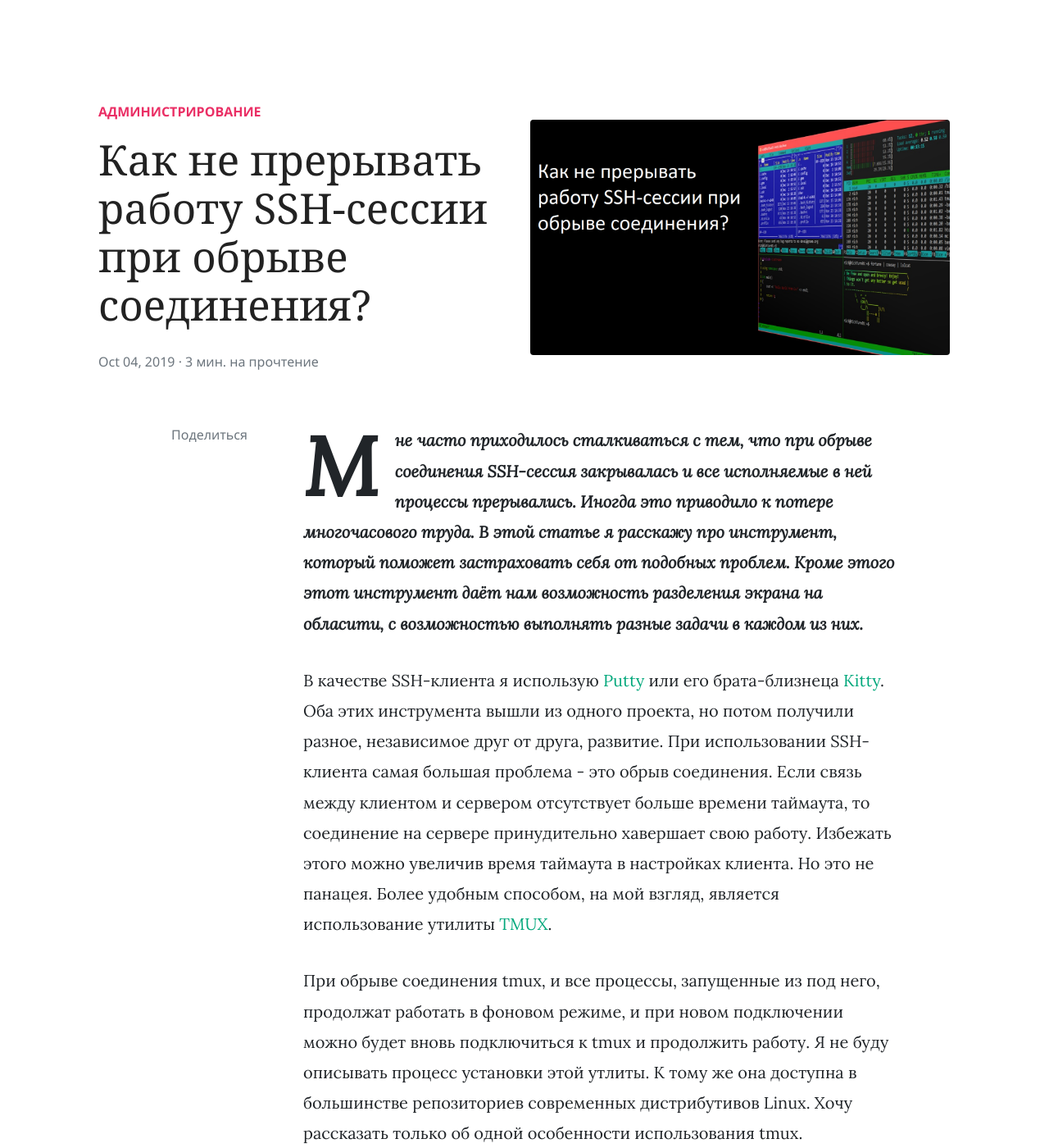
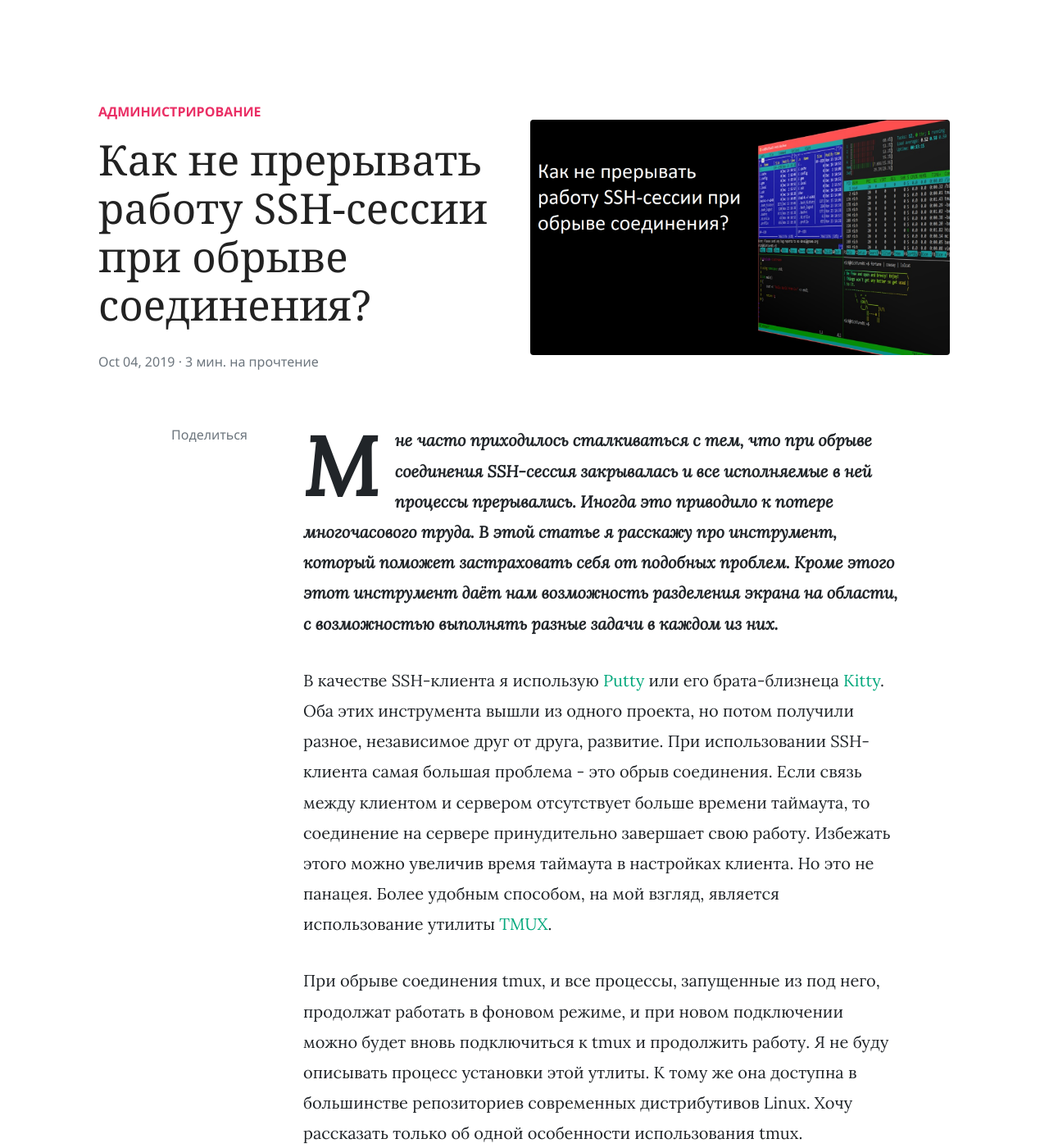
Before and after one commit to mdanshin/mdanshin.github.io, a Jekyll site: the page built from _posts/2019-10-04-tmux.md, in a window 1280 px wide and 1400 px high. Shown: the whole window at 82% size. Built offline with Jekyll 4.4.1, drawn with Linux system fonts in a browser that asks for light colours; nearby versions of some CDN libraries; comment, search, counter and statistics services are not loaded; some of the changed text lies outside the part shown.

Commit message:
some fix

```diff
--- a/_posts/2019-10-04-tmux.md
+++ b/_posts/2019-10-04-tmux.md
@@ -6,9 +6,9 @@ tags: [ Linux ]
 image: assets/images/tmux/0.png
 author: Mikhail
 ---
-***Мне часто приходилось сталкиваться с тем, что при обрыве соединения SSH-сессия закрывалась и все исполняемые в ней процессы прерывались. Иногда это приводило к потере многочасового труда. В этой статье я расскажу про инструмент, который поможет застраховать себя от подобных проблем. Кроме этого этот инструмент даёт нам возможность разделения экрана на обласити, с возможностью выполнять разные задачи в каждом из них.***
+***Мне часто приходилось сталкиваться с тем, что при обрыве соединения SSH-сессия закрывалась и все исполняемые в ней процессы прерывались. Иногда это приводило к потере многочасового труда. В этой статье я расскажу про инструмент, который поможет застраховать себя от подобных проблем. Кроме этого этот инструмент даёт нам возможность разделения экрана на области, с возможностью выполнять разные задачи в каждом из них.***
 
-В качестве SSH-клиента я использую [Putty](https://www.putty.org/) или его брата-близнеца [Kitty](http://www.9bis.net/kitty/?#!index.md). Оба этих инструмента вышли из одного проекта, но потом получили разное, независимое друг от друга, развитие. При использовании SSH-клиента самая большая проблема - это обрыв соединения. Если связь между клиентом и сервером отсутствует больше времени таймаута, то соединение на сервере принудительно хавершает свою работу. Избежать этого можно увеличив время таймаута в настройках клиента. Но это не панацея. Более удобным способом, на мой взгляд, является использование утилиты [TMUX](https://github.com/tmux/tmux/wiki).
+В качестве SSH-клиента я использую [Putty](https://www.putty.org/) или его брата-близнеца [Kitty](http://www.9bis.net/kitty/?#!index.md). Оба этих инструмента вышли из одного проекта, но потом получили разное, независимое друг от друга, развитие. При использовании SSH-клиента самая большая проблема - это обрыв соединения. Если связь между клиентом и сервером отсутствует больше времени таймаута, то соединение на сервере принудительно завершает свою работу. Избежать этого можно увеличив время таймаута в настройках клиента. Но это не панацея. Более удобным способом, на мой взгляд, является использование утилиты [TMUX](https://github.com/tmux/tmux/wiki).
 
 При обрыве соединения tmux, и все процессы, запущенные из под него, продолжат работать в фоновом режиме, и при новом подключении можно будет вновь подключиться к tmux и продолжить работу. Я не буду описывать процесс установки этой утлиты. К тому же она доступна в большинстве репозиториев современных дистрибутивов Linux. Хочу рассказать только об одной особенности использования tmux.
 
```
Also changed, not shown: other parts of _posts/2019-10-04-tmux.md (+1 -1 lines).
